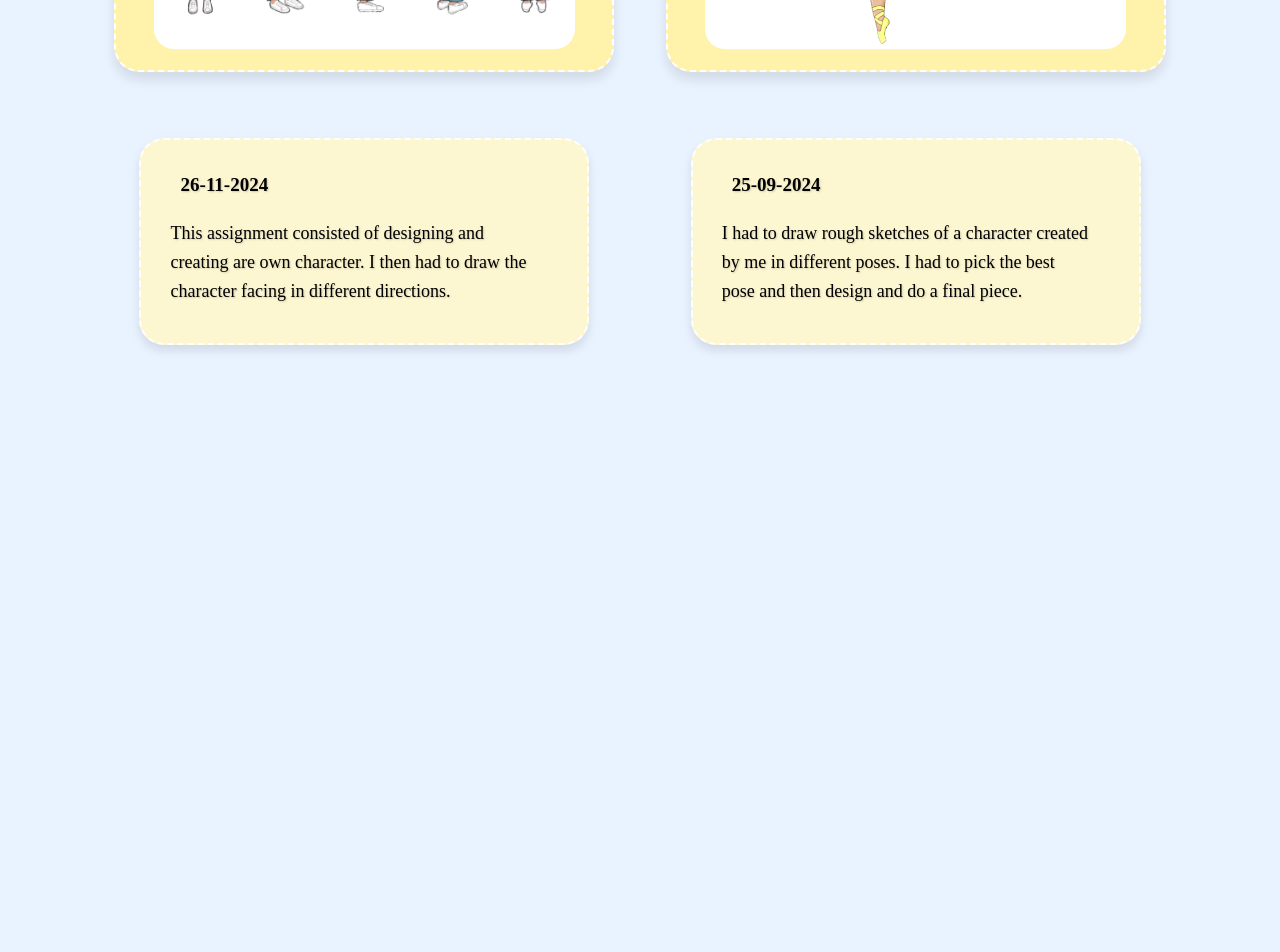
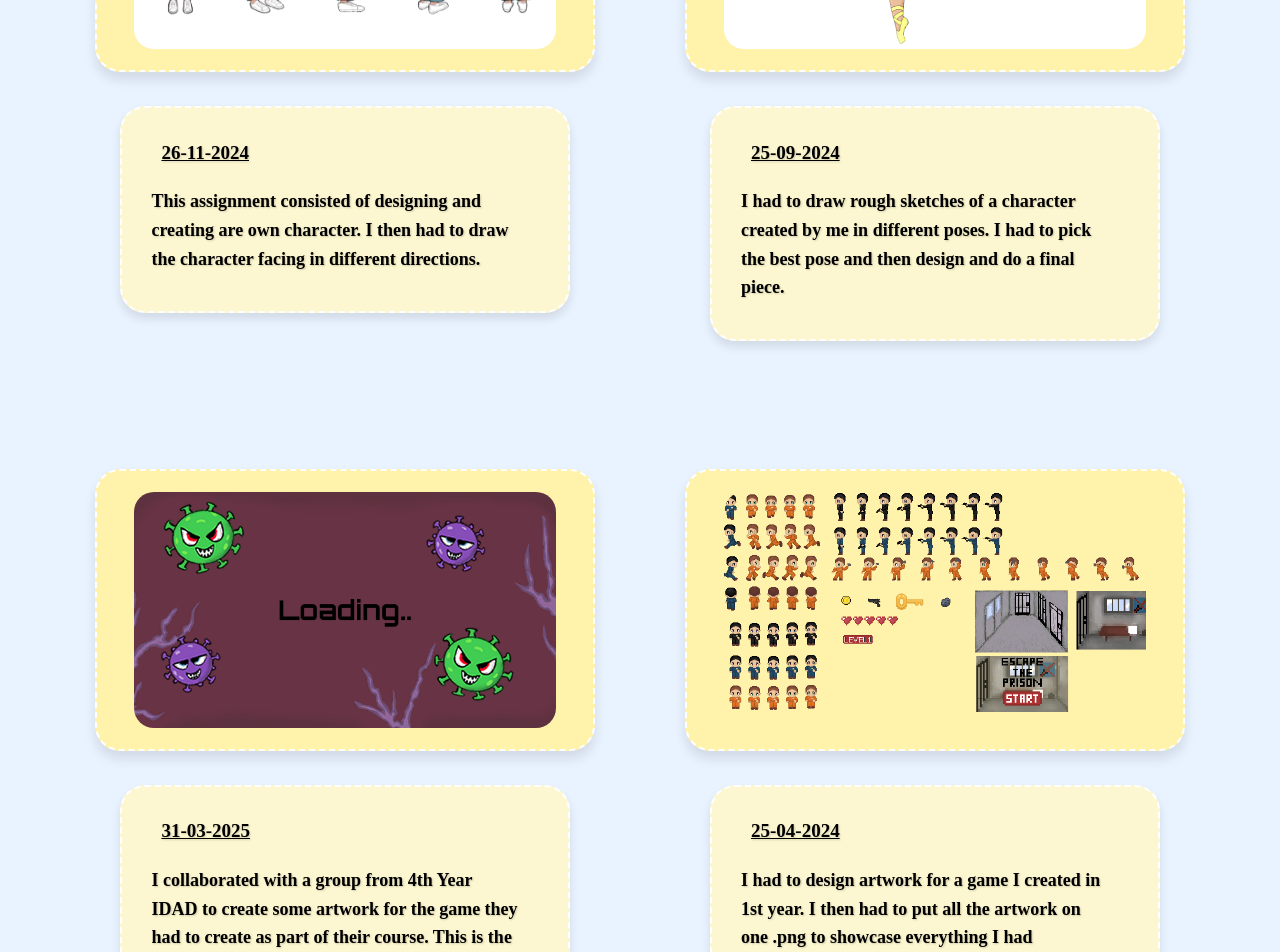
Before and after one commit to AoifeLeahy/Portfolio-Project, a SvelteKit app in the folder Portfolio/: page /Art_page in a window 1280 px wide. Shown: the part 480-1432 px from the top of the page. Before the commit the page ends 876 px from the top, so only its background shows below. Built offline with nearby package versions, Linux system fonts and the light colour scheme; a web font is replaced by a local one.

Commit message:
Added art

```diff
--- a/Portfolio/src/routes/Animation_page/+page.svelte
+++ b/Portfolio/src/routes/Animation_page/+page.svelte
@@ -24,7 +24,7 @@
             </video>
         </div>
         <div class="description-box">
-            <p>07-11-2024</p>
+            <p class="date">07-11-2024</p>
             <p class="description">For this assignment, I had to design and create a spaceship and a city background. I then had to animate the spaceship to kidnap a person.</p>
         </div>
     </div>
@@ -38,7 +38,7 @@
             </video>
         </div>
         <div class="description-box">
-            <p>03-12-2024</p>
+            <p class="date">03-12-2024</p>
             <p class="description">I had to take my character that I had already designed previously and animate it walking. The background was created by me also.</p>
         </div>
     </div>
@@ -46,6 +46,10 @@
 
 
 <style>
+
+.date {
+    text-decoration: underline;
+}
 
 h1 {
     font-size: 32px;
@@ -207,7 +211,7 @@ p {
 .description {
     /*Font*/
     font-family: 'Italiana', serif;
-    font-weight: 100;
+    font-weight: 600;
     font-size: 18px;
 
     /*Layout*/
--- a/Portfolio/src/routes/Art_page/+page.svelte
+++ b/Portfolio/src/routes/Art_page/+page.svelte
@@ -20,7 +20,7 @@
             <img src="{base}/art_1.png" alt="First artwork" class="art1"/>
         </div>
         <div class="description-box">
-            <p>26-11-2024</p>
+            <p class="date">26-11-2024</p>
             <p class="description">This assignment consisted of designing and creating are own character. I then had to draw the character facing in different directions.</p>
         </div>
     </div>
@@ -30,10 +30,31 @@
             <img src="{base}/art_2.png" alt="Second artwork" class="art2"/>
         </div>
         <div class="description-box2">
-            <p>25-09-2024</p>
+            <p class="date">25-09-2024</p>
             <p class="description">I had to draw rough sketches of a character created by me in different poses. I had to pick the best pose and then design and do a final piece.</p>
         </div>
     </div>
+
+    <div class="art-and-description">
+        <div class="art-background-box">
+            <img src="{base}/loadingScreen.png" alt="Third artwork" class="art3"/>
+        </div>
+        <div class="description-box3">
+            <p class="date">31-03-2025</p>
+            <p class="description">I collaborated with a group from 4th Year IDAD to create some artwork for the game they had to create as part of their course. This is the loading screen I created for them.</p>
+        </div>
+    </div>
+
+    <div class="art-and-description">
+        <div class="art-background-box">
+            <img src="{base}/Atlas.png" alt="Fourth artwork" class="art4"/>
+        </div>
+        <div class="description-box4">
+            <p class="date">25-04-2024</p>
+            <p class="description">I had to design artwork for a game I created in 1st year. I then had to put all the artwork on one .png to showcase everything I had designed.</p>
+        </div>
+    </div>
+
 </div>
 
 
@@ -89,26 +110,29 @@ h1 {
 }
 
 .art-box-container {
-    display: flex;
-    justify-content: center;
-    flex-wrap: wrap;
-    gap: clamp(1.5rem, 4vw, 3rem);
+    display: grid;
+    grid-template-columns: 1fr 1fr; /* two columns */
+    grid-gap: clamp(1.5rem, 4vw, 3rem);
+    justify-items: center;
+    align-items: start; /* ensures boxes in row start at the top */
+    max-width: 1200px;
+    margin: 0 auto;
     padding: 0 clamp(1rem, 3vw, 2rem);
-    margin-top: 0;
-    max-width: 1200px;
-    margin-left: auto;
-    margin-right: auto;
 }
 
 .art-and-description {
     display: flex;
     flex-direction: column;
-    align-items: center;
-    gap: clamp(1rem, 2.5vw, 2rem);
-    flex: 1;
-    min-width: 280px;
-    max-width: 500px;
+    justify-content: stretch;
+    height: 100%;
 }
+
+/* Make the 3rd item go under the 1st column and the 4th go under the 2nd column */
+.art-and-description:nth-child(3),
+.art-and-description:nth-child(4) {
+    grid-column: auto;
+}
+
 
 .art-background-box {
     /*Size*/
@@ -134,7 +158,7 @@ h1 {
     margin: clamp(1rem, 2vw, 2rem) auto;
 }
 
-.description-box, .description-box2 {
+.description-box, .description-box2, .description-box3, .description-box4 {
     /*Size*/
     width: 90%;
     max-width: clamp(300px, 80vw, 500px);
@@ -161,7 +185,7 @@ h1 {
 
 
 
-.art1, .art2 {
+.art1, .art2, .art3, .art4 {
     /*Size*/
     width: 85%;
     height: 85%;
@@ -171,6 +195,10 @@ h1 {
 
     /*Border*/
     border-radius: 20px;
+}
+
+.date {
+    text-decoration: underline;
 }
 
 p {
@@ -191,7 +219,7 @@ p {
     /*Font*/
     font-family: 'Italiana', serif;
     font-size: 18px;
-    font-weight: 100;
+    font-weight: 600;
 
     /*Layout*/
     margin-top: 0px;
@@ -253,10 +281,11 @@ p {
         padding: 0 0.5rem;
     }
 
-    .art1, .art2 {
-        width: 95%;
-        height: auto;
+    .art1, .art2, .art3, .art4 {
+        width: 100%;
+        height: 100%;
         padding: clamp(0.5rem, 2vw, 1rem);
+        object-fit: contain;
     }
 
     p {
@@ -266,6 +295,20 @@ p {
         margin-top: clamp(0.25rem, 1vw, 0.5rem);
     }
 }
+@media (max-width: 450px) {
+    .art-box-container {
+       display: flex;
+        flex-direction: column;
+        align-items: center;
+        gap: clamp(1.5rem, 4vw, 2rem);
+    }
+
+    .art-and-description {
+        width: 100%;
+        max-width: 95%;
+    }
+}
+
 
 /* Very small screens */
 @media (max-width: 350px) {
--- a/Portfolio/src/routes/Games_page/+page.svelte
+++ b/Portfolio/src/routes/Games_page/+page.svelte
@@ -38,6 +38,10 @@
 </div>
 
 <style>
+
+.title {
+    text-decoration: underline;
+}
 
     h1 {
     font-size: 32px;
```
Also changed, not shown: Portfolio/static/Atlas.png (added), Portfolio/static/loadingScreen.png (added).
